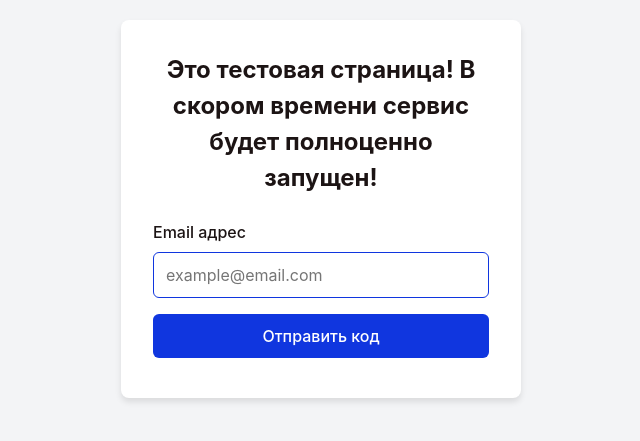
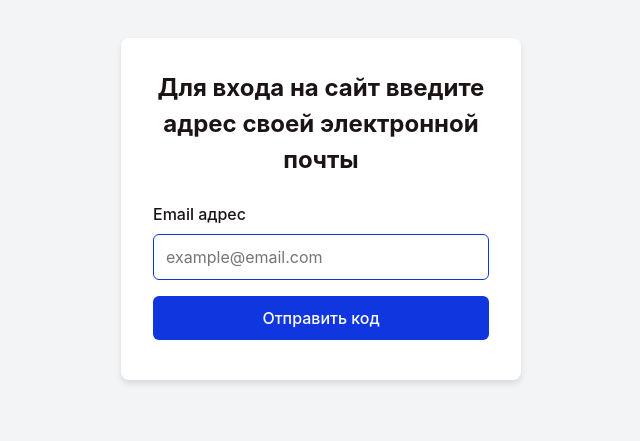
Before and after one commit to AlekseyElcha/site-backend, a React (Vite) app in the folder public/: page / in a window 1280 px wide. Shown: the part 191-632 px from the top of the page, without its empty margins (319-959 px from the left). Built offline with nearby package versions, Linux system fonts and the light colour scheme; no server answers.

Commit message:
фронт

```diff
--- a/public/src/pages/LoginPage.tsx
+++ b/public/src/pages/LoginPage.tsx
@@ -56,7 +56,7 @@ export function LoginPage() {
   return (
     <div className="login-page">
       <div className="login-container">
-        <h1>Это тестовая страница! В скором времени сервис будет полноценно запущен!</h1>
+        <h1>Для входа на сайт введите адрес своей электронной почты</h1>
 
         {error && <ErrorMessage message={error} onClose={() => setError(null)} />}
 
```
